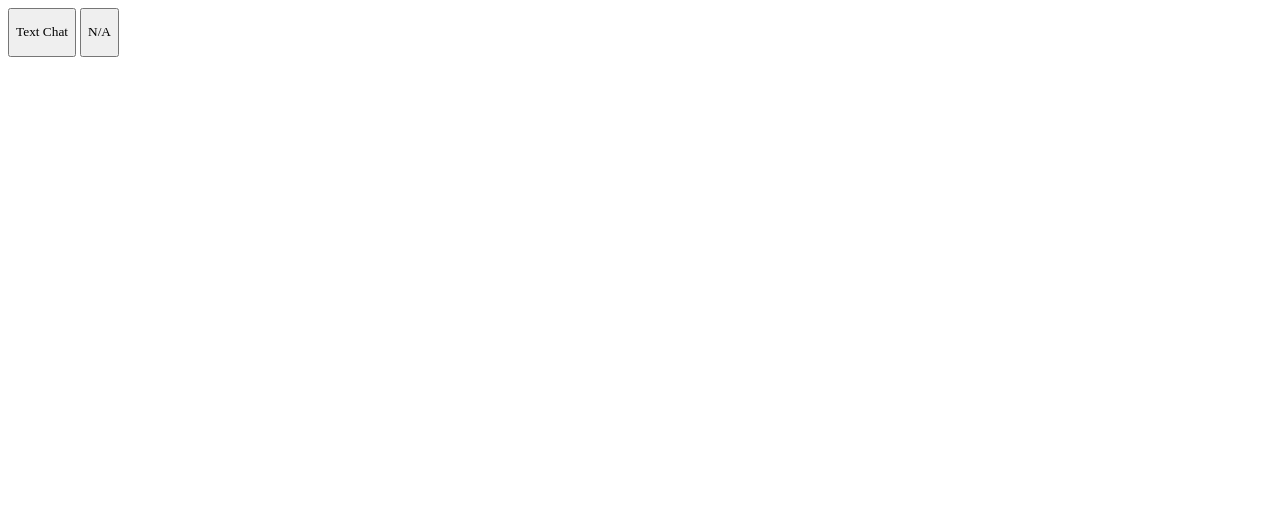
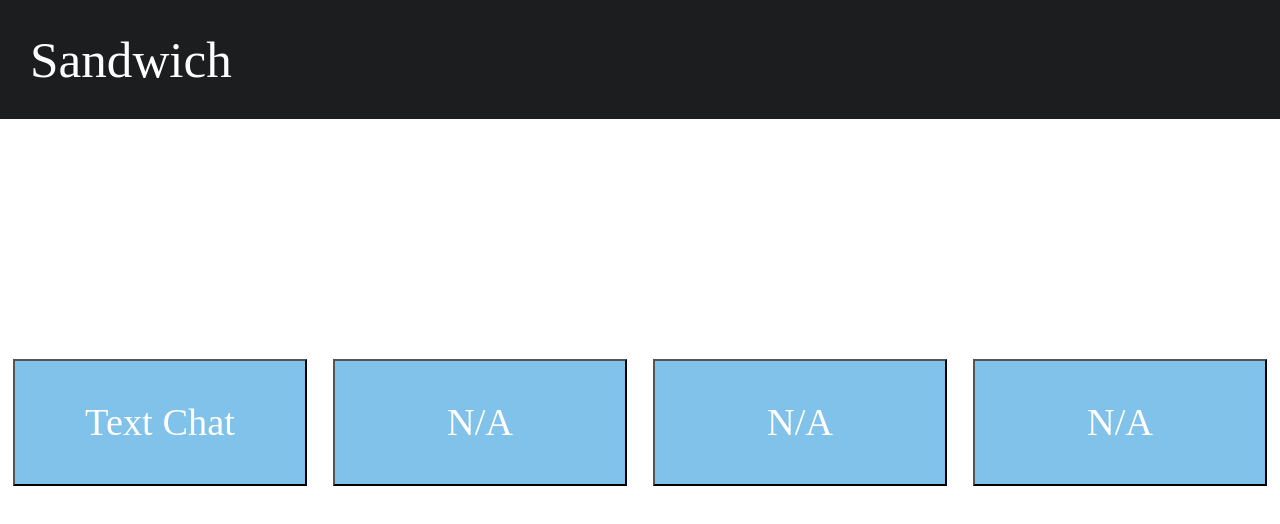
Before and after one commit to ChrisJDerm/website, a website: page MainMenu/MainMenu.html in a window 1280 px wide. Drawn offline with Linux system fonts and the light colour scheme.

Commit message:
Basic meny layout

```diff
--- a/MainMenu/MainMenu.css
+++ b/MainMenu/MainMenu.css
@@ -1,5 +1,53 @@
 * {
-    overflow-wrap: break-word;
     overflow: hidden;
+    font-family: 'Playfair Display', serif;}
+
+body {
+    background-color: white;
+    justify-content: center;
+    height: 100vh;
+    width: 100vw;
+    margin:0;
+    padding:0;
+}
+
+.flex-container {
+    transform: translateY(30vh);
+    display: flex;
+    flex-direction: row;
+    justify-content: center;
+}
+
+.MenuButton {
+    background-color: #80c2e9;
+    color: white;
+    font-size: 3vw;
+    width: 30%;
+    height: 30%;
+    margin-left: 1%;
+    margin-right: 1%;
+    cursor: pointer;
+}
+
+.div-header{
+    color: white;
+    background-color: #1c1d1f;
+    height: auto;
+    font-size: 4vw;
+    width: 100vw;
+    padding: 0px;
     font-family: 'Times New Roman', Times, serif;
 }
+
+#ReturnMenu{
+    font-size: inherit;
+    font-family: inherit;
+    background-color: inherit;
+    width: auto;
+    height: auto;
+    padding: 30px;
+    border: 0;
+    text-align: left;
+    color: inherit;
+    cursor: pointer;
+}
--- a/MainMenu/MainMenu.html
+++ b/MainMenu/MainMenu.html
@@ -8,11 +8,24 @@
     <link rel="stylesheet" href="./MainMenu.css">
 </head>
 <body>
-    <button>
-        <p>Text Chat</p>
-    </button>
-    <button>
-        <p>N/A</p>
-    </button>
+    <div class="div-header" id="header">
+        <button id="ReturnMenu">
+            Sandwich
+        </button>
+    </div>
+    <div class="flex-container">
+        <button class="MenuButton" id="EnterChat">
+            <p>Text Chat</p>
+        </button>
+        <button class="MenuButton" id="Future">
+            <p>N/A</p>
+        </button>
+        <button class="MenuButton" id="Future">
+            <p>N/A</p>
+        </button>
+        <button class="MenuButton" id="Future">
+            <p>N/A</p>
+        </button>
+    </div>
 </body>
 </html>
--- a/MainMenu/MainMenu.js
+++ b/MainMenu/MainMenu.js
@@ -4,7 +4,7 @@ window.onload = init()
 
 function init(){
     console.log(window.document.title)
-    window.document.getElementById("WelcomeButton").onclick = function LoadMainMenu(){
+    window.document.getElementById("header").onclick = function LoadMainMenu(){
         console.log("Requesting")
         request.open('GET', '/MainMenu.html')
         request.send()
--- a/Welcome/style.css
+++ b/Welcome/style.css
@@ -1,5 +1,4 @@
 * {
-    overflow-wrap: break-word;
     overflow: hidden;
     font-family: 'Times New Roman', Times, serif;
 }
@@ -8,32 +7,44 @@ header {
     padding: 30px;
     padding-top: 10px;
     padding-bottom: 5px;
-    font-size:100px;
+    font-size:7vw;
     font-weight: bolder;
     color: white;
 }
 
 #Subtitle {
-    font-size: 30px;
+    font-size: 2vw;
     color: white;
     margin: 10px;
 }
 
 #WelcomeButton {
-    transform: translateY(35vh);
-    height: 220px;
-    width: 1200px;
+    height: 30%;
+    width: 60%;
     background-color: rgb(26, 25, 25);
+    justify-content: center;
+    cursor: pointer;
 }
 
 .center {
     margin: auto;
     width: 50%;
     text-align: center;
+    justify-content: center;
 }
 
 #ButtonDiv {
+    transform: translateY(33vh);
+    height: 70vw;
+    width: 100vw;
+    min-height: auto;
+    justify-content: center;
+}
+
+body {
     height: 100vh;
     width: 100vw;
-    background-color: #d2b48c;
+    background-color: #c9dce7;
+    margin:0;
+    padding:0;
 }
--- a/app.js
+++ b/app.js
@@ -2,7 +2,6 @@ const express = require('express')
 const http = require('http');
 const app = express()
 const port = 80;
-
 
 //RequestMap holds path/path pair
 const RequestMap = new Map();
@@ -12,7 +11,6 @@ RequestMap.set('/Welcome.js', 'Welcome/Welcome.js')
 RequestMap.set('/MainMenu.html', 'MainMenu/MainMenu.html')
 RequestMap.set('/MainMenu.css', 'MainMenu/MainMenu.css')
 RequestMap.set('/MainMenu.js', 'MainMenu/MainMenu.js')
-
 
 //Handle all HTML/CSS/JS GET requests
 app.get(/(\/|\.html|\.css|\.js)/, (req, res) => {
```
